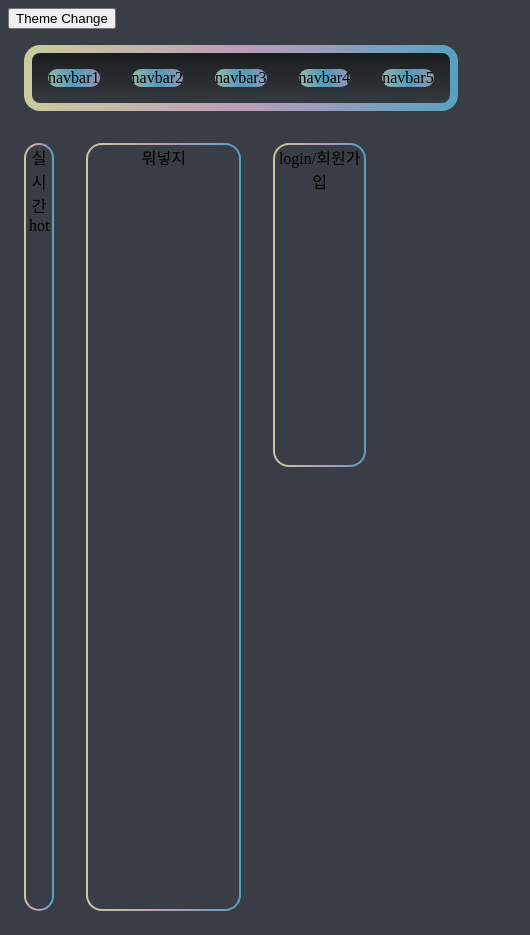
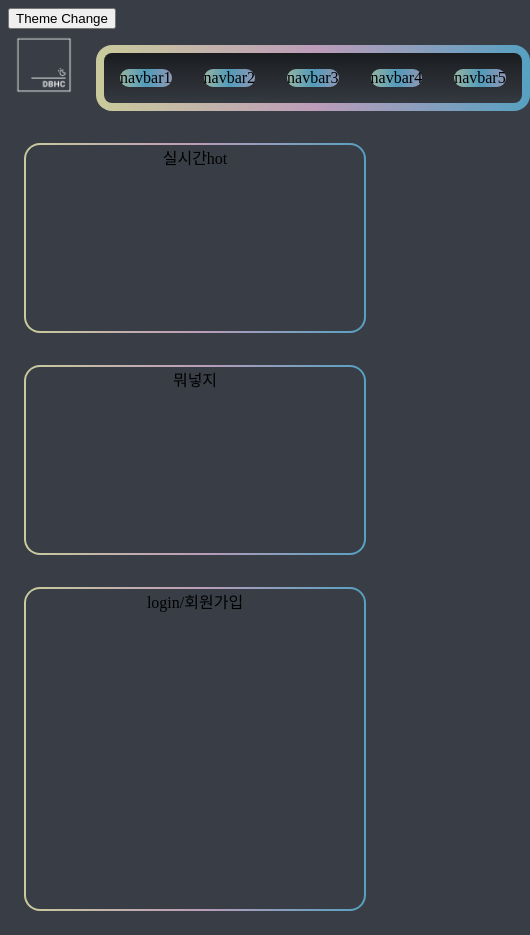
Before and after one commit to wmshoon/DBHC, a website: page index/index.html in a window 390 px wide. Shown: the whole page, 530 px wide, since content can reach past the window. Drawn offline with Linux system fonts and the light colour scheme.

Commit message:
something's going wrong

```diff
--- a/index/index.css
+++ b/index/index.css
@@ -25,6 +25,9 @@ body {
 }
 /* for computer */
 @media (min-width: 50rem) {
+    #logo {
+        width: 10%;
+    }
     .after-navbar {
         display: grid;
         grid-template-columns: 3fr 3fr 2fr;
@@ -63,13 +66,16 @@ body {
 
 /* for phone */
 @media (max-width: 50rem) {
+    #logo {
+        width: 4.5rem;
+    }
     .mobgrid {
         display: grid;
         grid-template-columns: 1fr 1fr;
     }
     .after-navbar {
         display: grid;
-        grid-template-columns: 1fr 3fr 2fr;
+        grid-template-rows: repeat(3, 1fr);
         text-align: center;
         height: 50rem;
     }
@@ -102,7 +108,7 @@ body {
         height: 20rem;
     }
 }
-
+/*
 .darktheme-container {
     background-image: linear-gradient(rgb(57, 62, 70), rgb(57, 62, 70)),
         linear-gradient(to right, #fbfcb9be, #ffcdf3aa, #65d3ffaa);
@@ -111,3 +117,5 @@ body {
     background-image: linear-gradient(rgb(198, 193, 185), rgb(198, 193, 185)),
         linear-gradient(to right, #fbfcb9be, #ffcdf3aa, #65d3ffaa);
 }
+이부분 그지같은거 나도 아는데 못바꿈 ㅠㅠ 이렇게 안하면 border-radiu가 무효하데ㅠㅠㅠㅠㅠ 니가 잘 고쳐봐 to ldder by rtccc
+ */
--- a/index/index.html
+++ b/index/index.html
@@ -10,7 +10,7 @@
     <body>
         <button id="themeChangeBtn">Theme Change</button>
         <div class="mobgrid">
-            <img id="logo" src="../img/DBHC_logos_dark/logo_transparent.png" width="10%"></img>
+            <img id="logo" src="../img/DBHC_logos_dark/logo_transparent.png"></img>
             <div class="navbar">
                 <div id="grad-for-navbar">navbar1</div>
                 <div id="grad-for-navbar">navbar2</div>
```
